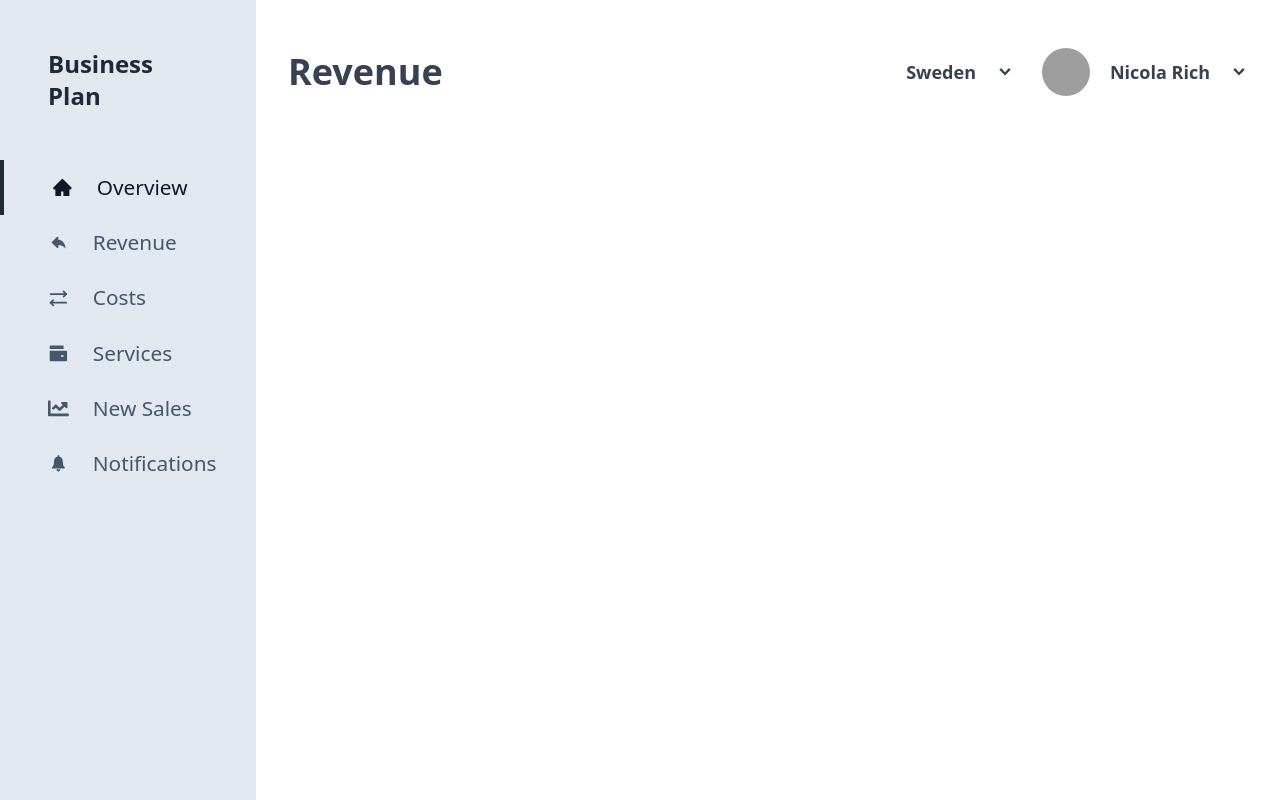
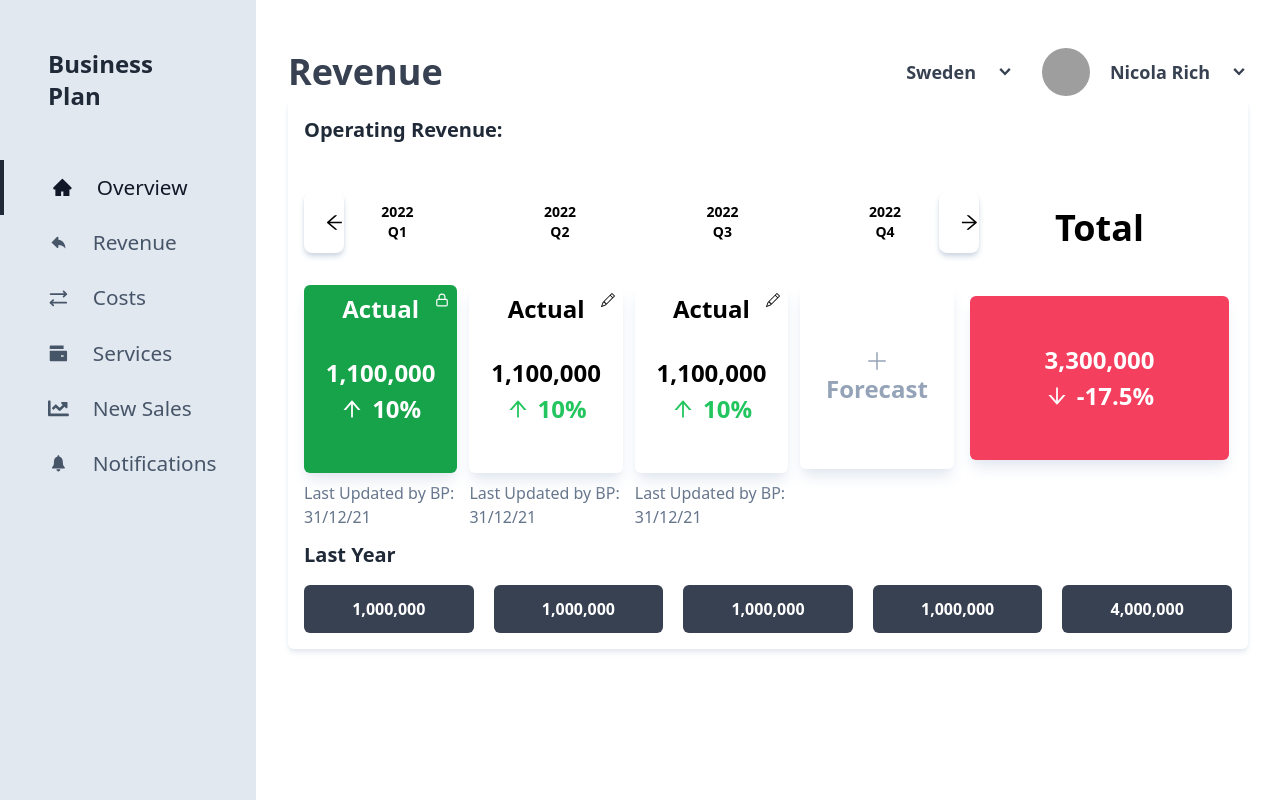
Before and after one commit to AfolabiOlajide/quick-dashboard, a React (Create React App) app: page / in a window 1280 px wide. Built offline with nearby package versions, Linux system fonts and the light colour scheme; grey boxes are pictures that could not be loaded; the HTML template or start-up script is replaced by a standard one.

Commit message:
finished up major designs

```diff
--- a/src/App.js
+++ b/src/App.js
@@ -11,7 +11,7 @@ function App() {
   }
 
   return (
-    <div className="App min-h-screen w-full md:grid md:grid-cols-[20%_80%]">
+    <div className="App min-h-screen w-full lg:grid lg:grid-cols-[20%_80%]">
       <Nav isActive={isActive} changeActiveState={activeStateHandler} />
       <Overview changeActiveState={activeStateHandler} />
     </div>
--- a/src/Nav.js
+++ b/src/Nav.js
@@ -13,7 +13,7 @@ const Nav = ({ isActive, }) => {
     // }
 
     return (
-        <div className={`bg-slate-200 fixed top-0 ${isActive ? "left-0" : "-left-[130%]"} bottom-0 w-[70vw] md:left-0 md:relative md:w-[100%] transition-all duration-500 ease-in-out`}>
+        <div className={`bg-slate-200 z-50 fixed top-0 ${isActive ? "left-0" : "-left-[130%]"} bottom-0 w-[70vw] lg:left-0 lg:relative lg:w-[100%] transition-all duration-500 ease-in-out`}>
             <div className="head p-12">
                 <h2 className='text-2xl text-gray-800 font-bold'>Business Plan</h2>
             </div>
--- a/src/Overview.js
+++ b/src/Overview.js
@@ -1,6 +1,9 @@
 import React from 'react'
 import { GiHamburgerMenu } from "react-icons/gi";
 import { GoChevronDown } from "react-icons/go";
+import { FiLock } from "react-icons/fi";
+import { AiOutlineArrowDown, AiOutlineArrowLeft, AiOutlineArrowRight, AiOutlineArrowUp } from "react-icons/ai";
+import { BsPencil, BsPlusLg } from "react-icons/bs";
 
 const Overview = ({ changeActiveState }) => {
 
@@ -10,6 +13,7 @@ const Overview = ({ changeActiveState }) => {
 
     return (
         <div className='mx-[1rem] md:mx-[2rem] my-[3rem]'>
+            {/* head */}
             <div className="head flex justify-between items-center">
                 <h2 className='text-[1.3rem] md:text-4xl font-bold text-gray-700'>Revenue</h2>
                 <div className="profile flex justify-between items-center gap-7">
@@ -19,12 +23,104 @@ const Overview = ({ changeActiveState }) => {
                             <img className='object-cover h-[1.5rem] w-[1.5rem] md:h-[3rem] md:w-[3rem] rounded-full' src="https://images.pexels.com/photos/3763188/pexels-photo-3763188.jpeg?auto=compress&cs=tinysrgb&w=1260&h=750&dpr=1" alt="" />
                         </div>
                         <div className="text-[.7rem] md:text-lg name flex items-center gap-2 md:gap-5 font-bold text-gray-700">Nicola Rich <GoChevronDown /></div>
-                        <div className="menu block md:hidden">
+                        <div className="menu block lg:hidden">
                             <GiHamburgerMenu className='cursor-pointer' onClick={onChangeActiveState} />
                         </div>
                     </div>
                 </div>
             </div>
+            {/* operating revenu */}
+            <div className="my-1 shadow-md shadow-slate-200 p-4 rounded-md">
+                <h2 className="text-gray-800 text-[1rem] md:text-xl font-bold mb-4">Operating Revenue:</h2>
+                <div className="flex flex-col-reverse md:grid md:grid-cols-[70%_28%] gap-4">
+                    {/* first */}
+                    <div className="">
+                        <div className="nav grid grid-cols-[10%_68%_10%] gap-[1.4rem] md:grid-cols-[6%_80%_6%] md:gap-[2.4rem] items-center my-[2rem]">
+                            <div className="left shadow-md rounded-lg shadow-slate-300 p-3 md:p-5 text-[1rem] md:text-[1.3rem]"><AiOutlineArrowLeft /></div>
+                            <div className="nav-links flex justify-between">
+                                <div className="link">
+                                    <p className='text-center font-bold text-[.7rem] md:text-sm'>2022</p>
+                                    <p className='text-center font-bold text-[.7rem] md:text-sm'>Q1</p>
+                                </div>
+                                <div className="link">
+                                    <p className='text-center font-bold text-[.7rem] md:text-sm'>2022</p>
+                                    <p className='text-center font-bold text-[.7rem] md:text-sm'>Q2</p>
+                                </div>
+                                <div className="link">
+                                    <p className='text-center font-bold text-[.7rem] md:text-sm'>2022</p>
+                                    <p className='text-center font-bold text-[.7rem] md:text-sm'>Q3</p>
+                                </div>
+                                <div className="link">
+                                    <p className='text-center font-bold text-[.7rem] md:text-sm'>2022</p>
+                                    <p className='text-center font-bold text-[.7rem] md:text-sm'>Q4</p>
+                                </div>
+                            </div>
+                            <div className="righ shadow-md rounded-lg shadow-slate-300 p-3 md:p-5 text-[1rem] md:text-[1.3rem]"><AiOutlineArrowRight /></div>
+                        </div>
+                        <div className="cards flex flex-col md:grid md:grid-cols-4 gap-3">
+                            <div className="card">
+                                <div className="card-details relative bg-green-600 text-white font-bold text-2xl rounded-md shadow-lg shadow-slate-200 p-2 pb-12 mb-2">
+                                    <div className="icon absolute top-2 right-2 cursor-pointer text-sm"><FiLock /></div>
+                                    <div className="title text-center mb-8">Actual</div>
+                                    <div className="rate text-center mb-1">1,100,000</div>
+                                    <div className="percent text-center flex justify-center items-center gap-2"><AiOutlineArrowUp /> 10%</div>
+                                </div>
+                                <div className="update text-slate-500 text-[1rem]">Last Updated by BP: 31/12/21</div>
+                            </div>
+                            <div className="card">
+                                <div className="card-details relative font-bold text-2xl rounded-md shadow-lg shadow-slate-200 p-2 pb-12 mb-2">
+                                    <div className="icon absolute top-2 right-2 cursor-pointer text-sm"><BsPencil /></div>
+                                    <div className="title text-center mb-8">Actual</div>
+                                    <div className="rate text-center mb-1">1,100,000</div>
+                                    <div className="percent text-center text-green-500 flex justify-center items-center gap-2"><AiOutlineArrowUp /> 10%</div>
+                                </div>
+                                <div className="update text-slate-500 text-[1rem]">Last Updated by BP: 31/12/21</div>
+                            </div>
+                            <div className="card">
+                                <div className="card-details relative font-bold text-2xl rounded-md shadow-lg shadow-slate-200 p-2 pb-12 mb-2">
+                                    <div className="icon absolute top-2 right-2 cursor-pointer text-sm"><BsPencil /></div>
+                                    <div className="title text-center mb-8">Actual</div>
+                                    <div className="rate text-center mb-1">1,100,000</div>
+                                    <div className="percent text-center text-green-500 flex justify-center items-center gap-2"><AiOutlineArrowUp /> 10%</div>
+                                </div>
+                                <div className="update text-slate-500 text-[1rem]">Last Updated by BP: 31/12/21</div>
+                            </div>
+                            <div className="card">
+                                <div className="card-details flex items-center justify-center font-bold text-2xl rounded-md shadow-lg shadow-slate-200 py-[4rem] mb-2">
+                                    <div className="flex flex-col items-center justify-center text-slate-400">
+                                        <BsPlusLg />
+                                        <p>Forecast</p>
+                                    </div>
+                                </div>
+                            </div>
+                        </div>
+                    </div>
+                    {/* second */}
+                    <div className="">
+                        <div className="total py-[3rem]">
+                            <h2 className='text-4xl font-bold text-center'>Total</h2>
+                        </div>
+                        <div className="">
+                            <div className="card-details relative bg-rose-500 text-white font-bold text-2xl rounded-md shadow-lg shadow-slate-200 py-12">
+                                <div className="rate text-center mb-1">3,300,000</div>
+                                <div className="percent text-center flex justify-center items-center gap-2"><AiOutlineArrowDown /> -17.5%</div>
+                            </div>
+                        </div>
+                    </div>
+                </div>
+                {/* history */}
+                <div className="mt-3">
+                    <div className="head text-gray-800 text-[1rem] md:text-xl font-bold mb-4">Last Year</div>
+                    <div className="lists grid grid-cols-3 md:grid-cols-5 gap-5">
+                        <div className="item bg-gray-700 text-white font-bold p-3 text-center rounded-md">1,000,000</div>
+                        <div className="item bg-gray-700 text-white font-bold p-3 text-center rounded-md">1,000,000</div>
+                        <div className="item bg-gray-700 text-white font-bold p-3 text-center rounded-md">1,000,000</div>
+                        <div className="item bg-gray-700 text-white font-bold p-3 text-center rounded-md">1,000,000</div>
+                        <div className="item bg-gray-700 text-white font-bold p-3 text-center rounded-md">4,000,000</div>
+                    </div>
+                </div>
+            </div>
+
         </div>
     )
 }
```
